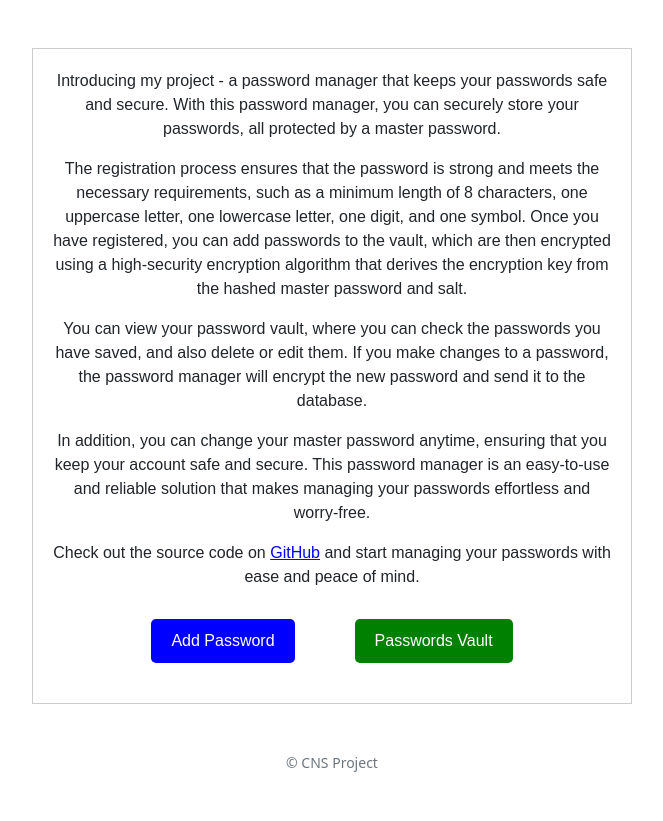
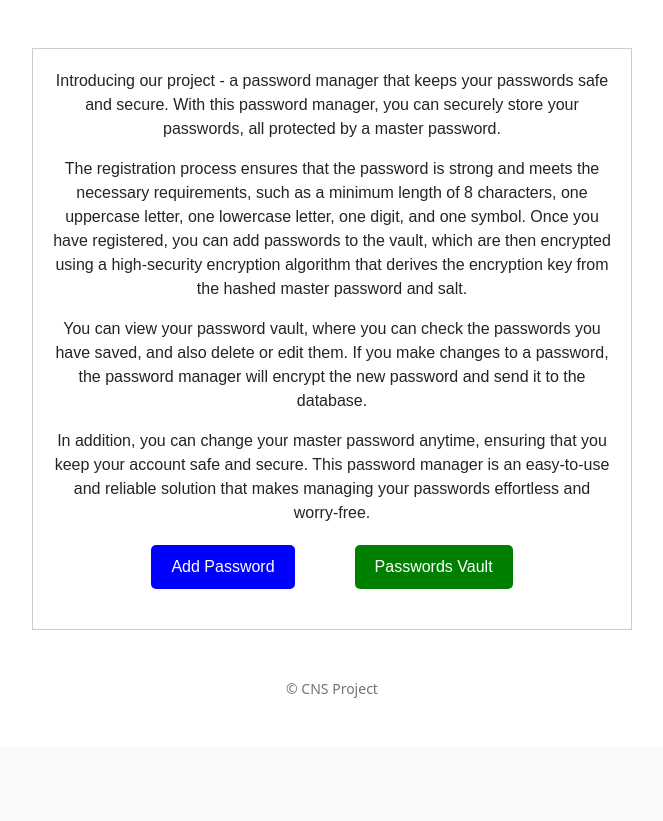
Before and after one commit to SakshiiRK/Password-Manager, a Flask app: page / in a window 1280 px wide. Shown: the part 64-885 px from the top of the page, without its empty margins (308-971 px from the left). After the commit the page ends 762 px from the top, so only its background shows below. Run offline with Flask 2, Linux system fonts and the light colour scheme; a user stored in the database is signed in; some libraries are stand-ins or nearby versions.

Commit message:
Message to user

```diff
--- a/templates/index.html
+++ b/templates/index.html
@@ -8,7 +8,7 @@
 
         <div style="font-family: Arial, sans-serif; font-size: 16px; line-height: 1.5; border: 1px solid #ccc; padding: 20px; max-width: 600px; margin: 0 auto;">
             <p>
-            Introducing my project - a password manager that keeps your passwords safe and secure. With this password manager, you can securely store your passwords, all protected by a master password.
+            Introducing our project - a password manager that keeps your passwords safe and secure. With this password manager, you can securely store your passwords, all protected by a master password.
             </p>
             <p>
             The registration process ensures that the password is strong and meets the necessary requirements, such as a minimum length of 8 characters, one uppercase letter, one lowercase letter, one digit, and one symbol. Once you have registered, you can add passwords to the vault, which are then encrypted using a high-security encryption algorithm that derives the encryption key from the hashed master password and salt.
@@ -19,9 +19,7 @@
             <p>
             In addition, you can change your master password anytime, ensuring that you keep your account safe and secure. This password manager is an easy-to-use and reliable solution that makes managing your passwords effortless and worry-free.
             </p>
-            <p style="margin-bottom: 30px;">
-            Check out the source code on <a href="https://github.com/matheudev/password-manager" style="color: blue; text-decoration: underline;">GitHub</a> and start managing your passwords with ease and peace of mind.
-            </p>
+
             <div style="display: flex; justify-content: center; text-align: center; margin: 20px;">
                 <a href="/add-password" style="padding: 10px 20px; background-color: blue; color: white; margin-right: 30px; border-radius: 5px; text-decoration: none;">Add Password</a>
                 <a href="/passwords-vault" style="padding: 10px 20px; background-color: green; color: white; margin-left: 30px; border-radius: 5px; text-decoration: none;">Passwords Vault</a>
```
